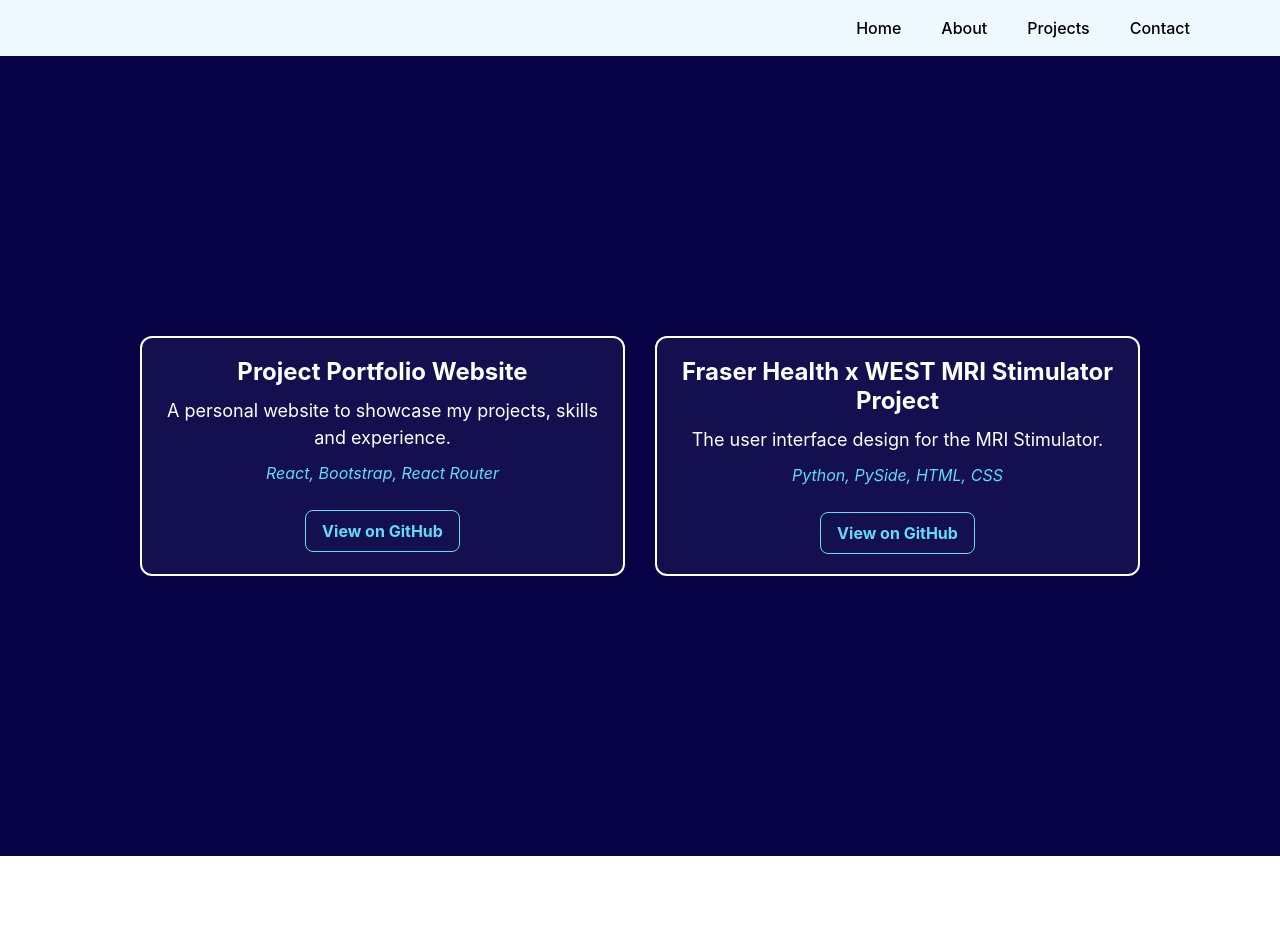
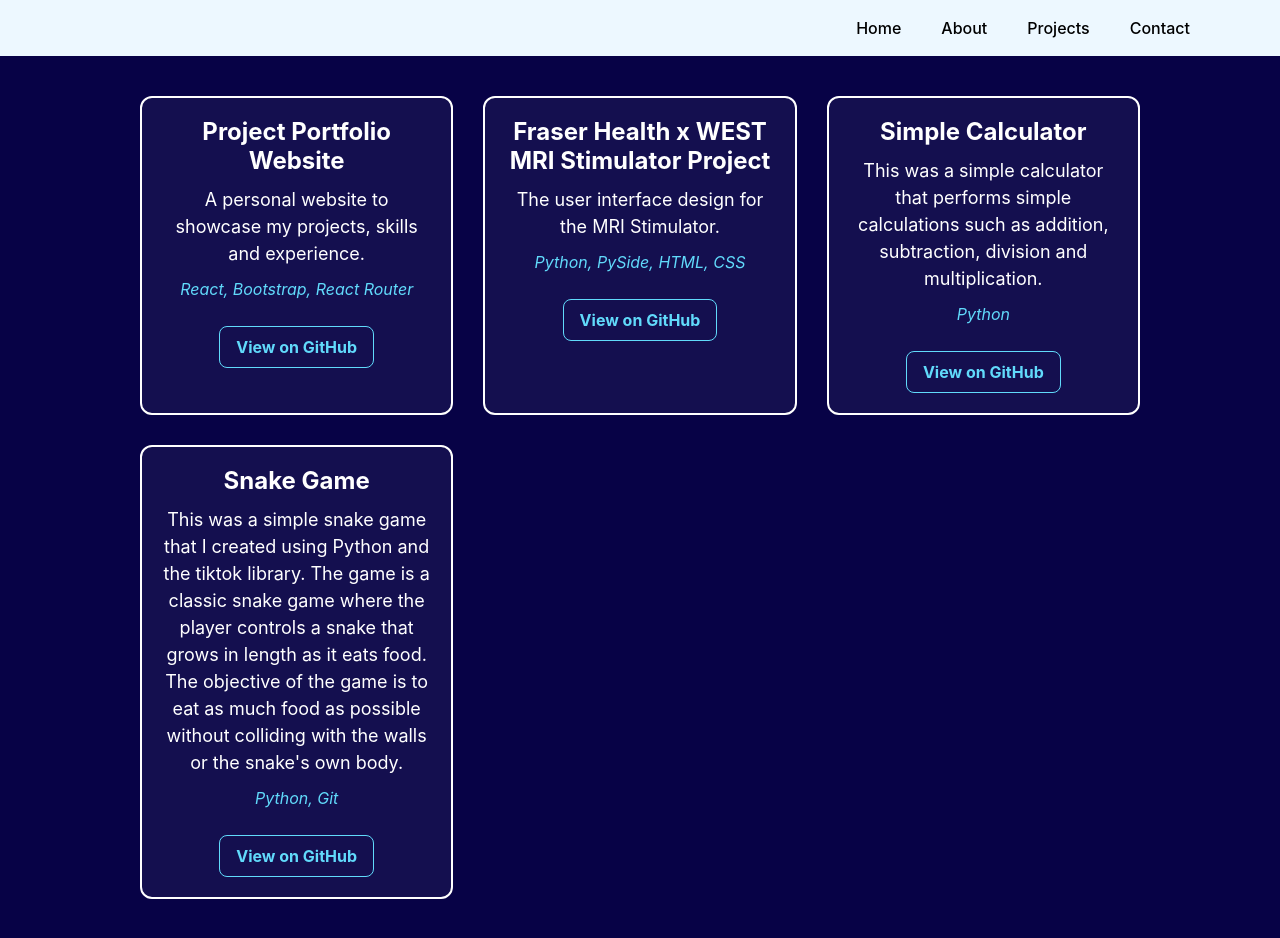
Before and after one commit to P-Verma101/personal-website-workshop, a React (Create React App) app: page /#/projects in a window 1280 px wide. Before the commit the page ends 856 px from the top, so only its background shows below. Built offline with nearby package versions, Linux system fonts and the light colour scheme.

Commit message:
New Projects added

```diff
--- a/src/components/Projects.js
+++ b/src/components/Projects.js
@@ -7,13 +7,25 @@ const Projects = () => {
             name: "Project Portfolio Website",
             description: "A personal website to showcase my projects, skills and experience.",
             tech: "React, Bootstrap, React Router",
-            link: "https://github.com/P-Verma101/project-portfolio"
+            link: "https://github.com/P-Verma101/personal-website-workshop"
         },
         {
             name: "Fraser Health x WEST MRI Stimulator Project",
             description: "The user interface design for the MRI Stimulator.",
             tech: "Python, PySide, HTML, CSS",
             link: "https://github.com/UVic-WEST/uvic-west-fraser-health-MRI-simulator"
+        },
+        {
+            name: "Simple Calculator",
+            description: "This was a simple calculator that performs simple calculations such as addition, subtraction, division and multiplication.",
+            tech: "Python",
+            link: "https://github.com/P-Verma101/Calculator"
+        },
+        {
+            name: "Snake Game",
+            description: "This was a simple snake game that I created using Python and the tiktok library. The game is a classic snake game where the player controls a snake that grows in length as it eats food. The objective of the game is to eat as much food as possible without colliding with the walls or the snake's own body.",
+            tech: "Python, Git",
+            link: "https://github.com/P-Verma101/Snake-Game"
         }
 
     ];
```
